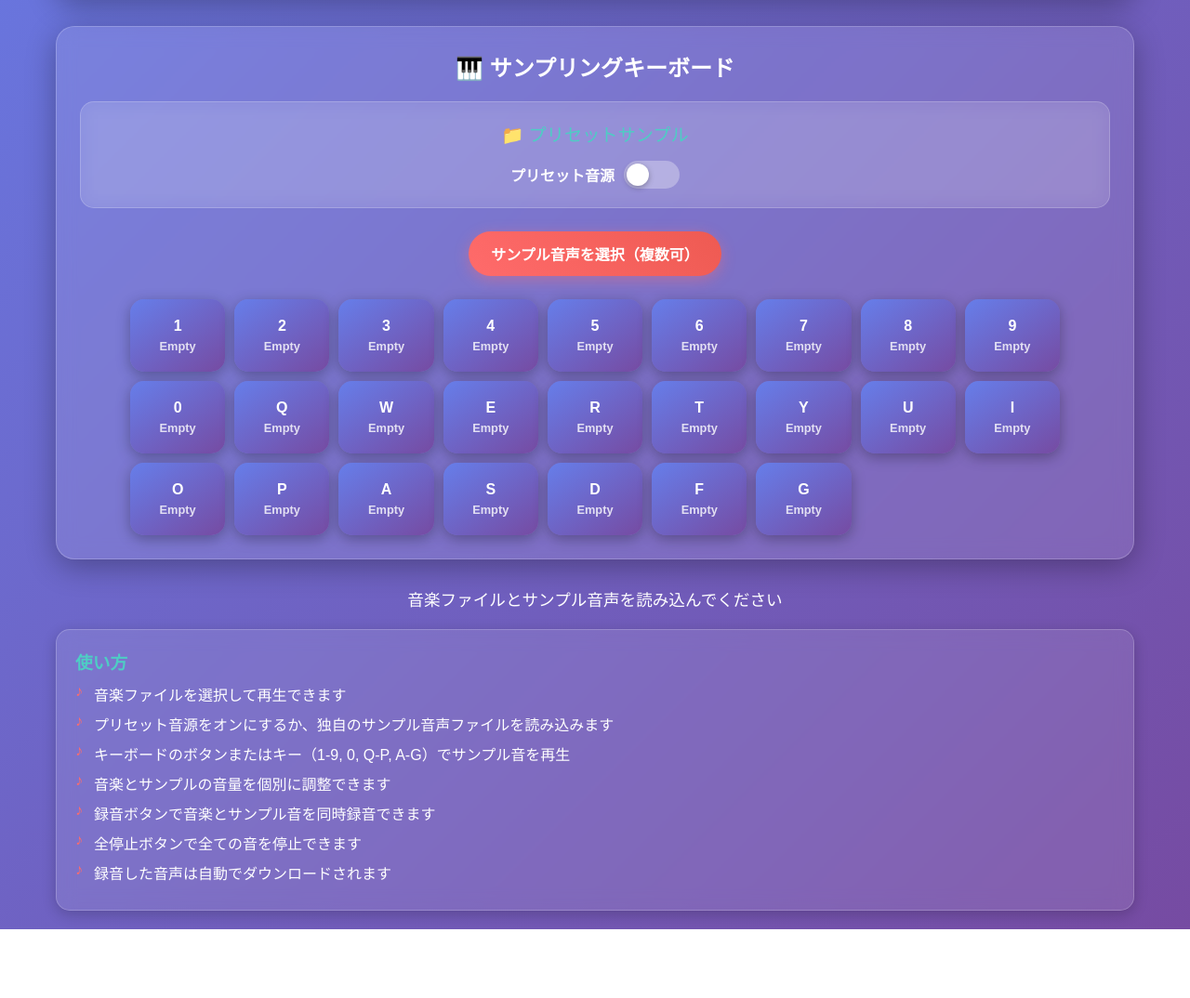
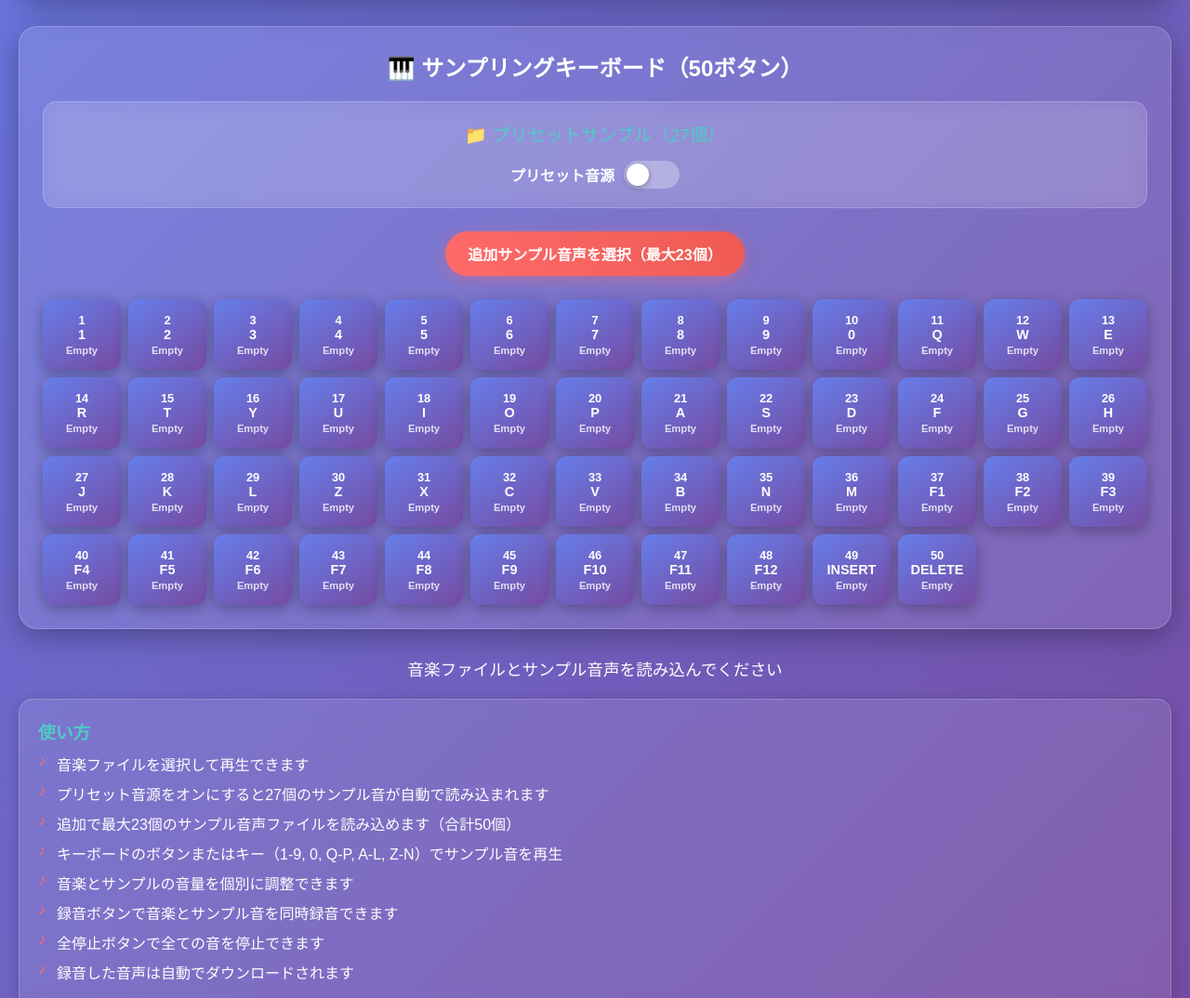
Before and after one commit to ashizawagas/sampling_DJset, a plain HTML site: page index.html in a window 1280 px wide. Shown: the part 502-1576 px from the top of the page at 93% size. Before the commit the page ends 1502 px from the top, so only its background shows below. Drawn offline with Linux system fonts and the light colour scheme.

Commit message:
Update index.html

```diff
--- a/index.html
+++ b/index.html
@@ -3,7 +3,7 @@
 <head>
     <meta charset="UTF-8">
     <meta name="viewport" content="width=device-width, initial-scale=1.0">
-    <title>サンプリングDJ</title>
+    <title>サンプリングDJセット</title>
     <style>
         * {
             margin: 0;
@@ -20,7 +20,7 @@
         }
 
         .container {
-            max-width: 1200px;
+            max-width: 1400px;
             margin: 0 auto;
             padding: 20px;
         }
@@ -312,26 +312,26 @@
 
         .keyboard {
             display: grid;
-            grid-template-columns: repeat(auto-fit, minmax(100px, 1fr));
-            gap: 10px;
-            max-width: 1000px;
+            grid-template-columns: repeat(auto-fit, minmax(80px, 1fr));
+            gap: 8px;
+            max-width: 1200px;
             margin: 0 auto;
         }
 
         .key {
             background: linear-gradient(145deg, #667eea, #764ba2);
             border: none;
-            padding: 20px 10px;
-            border-radius: 15px;
+            padding: 15px 8px;
+            border-radius: 12px;
             color: white;
             font-weight: bold;
-            font-size: 1rem;
+            font-size: 0.9rem;
             cursor: pointer;
             transition: all 0.2s ease;
             box-shadow: 0 4px 15px rgba(0, 0, 0, 0.3);
             position: relative;
             overflow: hidden;
-            min-height: 60px;
+            min-height: 55px;
             display: flex;
             flex-direction: column;
             justify-content: center;
@@ -376,9 +376,16 @@
         }
 
         .key-label {
+            font-size: 0.7rem;
+            opacity: 0.8;
+            margin-top: 3px;
+            text-align: center;
+            line-height: 1.1;
+        }
+
+        .key-number {
             font-size: 0.8rem;
-            opacity: 0.8;
-            margin-top: 5px;
+            font-weight: bold;
         }
 
         .status {
@@ -439,7 +446,7 @@
 <body>
     <div class="container">
         <div class="header">
-            <h1 class="logo">サンプリングDJ</h1>
+            <h1 class="logo">サンプリングDJセット</h1>
         </div>
 
         <div class="controls-section">
@@ -491,11 +498,11 @@
         </div>
 
         <div class="keyboard-section">
-            <h2 class="section-title">🎹 サンプリングキーボード</h2>
+            <h2 class="section-title">🎹 サンプリングキーボード（50ボタン）</h2>
 
             <!-- プリセットサンプルのオンオフ切り替え -->
             <div class="preset-samples">
-                <div class="preset-title">📁 プリセットサンプル</div>
+                <div class="preset-title">📁 プリセットサンプル（27個）</div>
                 <div class="preset-controls">
                     <div class="preset-toggle">
                         <span class="toggle-label">プリセット音源</span>
@@ -509,7 +516,7 @@
             <div class="sample-upload">
                 <label class="file-input-wrapper">
                     <input type="file" id="sampleFiles" accept="audio/*" multiple>
-                    サンプル音声を選択（複数可）
+                    追加サンプル音声を選択（最大23個）
                 </label>
             </div>
 
@@ -526,8 +533,9 @@
             <h3>使い方</h3>
             <ul>
                 <li>音楽ファイルを選択して再生できます</li>
-                <li>プリセット音源をオンにするか、独自のサンプル音声ファイルを読み込みます</li>
-                <li>キーボードのボタンまたはキー（1-9, 0, Q-P, A-G）でサンプル音を再生</li>
+                <li>プリセット音源をオンにすると27個のサンプル音が自動で読み込まれます</li>
+                <li>追加で最大23個のサンプル音声ファイルを読み込めます（合計50個）</li>
+                <li>キーボードのボタンまたはキー（1-9, 0, Q-P, A-L, Z-N）でサンプル音を再生</li>
                 <li>音楽とサンプルの音量を個別に調整できます</li>
                 <li>録音ボタンで音楽とサンプル音を同時録音できます</li>
                 <li>全停止ボタンで全ての音を停止できます</li>
@@ -554,39 +562,44 @@
                 this.musicSource = null;
                 this.presetEnabled = false;
 
-                // アップロードされた音声ファイルのプリセット（同じ階層）
+                // 27個のプリセットサンプル
                 this.presetSamples = [
-                    './sweinghit.mp3',
-                    './1234.mp3',
-                    './1234Hor.mp3',
-                    './ahahahaha.mp3',
-                    './ahYhe.mp3',
-                    './bakuhatsu1.mp3',
-                    './bakuhatsu2.mp3',
-                    './comon.mp3',
-                    './doit.mp3',
-                    './giveme.mp3',
-                    './hah.mp3',
-                    './heyDJ.mp3',
-                    './hoh.mp3',
-                    './horretime.mp3',
-                    './huh.mp3',
-                    './jah.mp3',
-                    './jamesbrown.mp3',
-                    './laser1.mp3',
-                    './laser2.mp3',
-                    './letsgo.mp3',
-                    './sairen1.mp3',
-                    './sairen2.mp3',
-                    './scrach.mp3',
-                    './sweing.mp3'
+                    './01Laser1.mp3',
+                    './2Laser2.mp3',
+                    './3Laser3.mp3',
+                    './4explo1.mp3',
+                    './5explo2.mp3',
+                    './6expro3.mp3',
+                    './7heyDJ.mp3',
+                    './8GiveMeafatbeat.mp3',
+                    './9Hah.mp3',
+                    './10Fuh.mp3',
+                    './11Letsgo.mp3',
+                    './12comon.mp3',
+                    './13AhYhe.mp3',
+                    './14DoIt.mp3',
+                    './15.123Doit.mp3',
+                    './16AHaHa.mp3',
+                    './17sweet.mp3',
+                    './18Hoo.mp3',
+                    './19scratch.mp3',
+                    './20James.mp3',
+                    './21partytime.mp3',
+                    './22Unity.mp3',
+                    './23tonty.mp3',
+                    './24.123Hoo.mp3',
+                    './25AaaHa.mp3',
+                    './26.Swing.mp3',
+                    './27.Hit.mp3'
                 ];
 
-                // 25個のキーマッピング
+                // 50個のキーマッピング
                 this.keyMapping = [
                     '1', '2', '3', '4', '5', '6', '7', '8', '9', '0',
                     'q', 'w', 'e', 'r', 't', 'y', 'u', 'i', 'o', 'p',
-                    'a', 's', 'd', 'f', 'g'
+                    'a', 's', 'd', 'f', 'g', 'h', 'j', 'k', 'l',
+                    'z', 'x', 'c', 'v', 'b', 'n', 'm',
+                    'F1', 'F2', 'F3', 'F4', 'F5', 'F6', 'F7', 'F8', 'F9', 'F10', 'F11', 'F12', 'Insert', 'Delete'
                 ];
 
                 this.initializeElements();
@@ -686,6 +699,7 @@
                     const keyElement = document.createElement('button');
                     keyElement.className = 'key';
                     keyElement.innerHTML = `
+                        <div class="key-number">${index + 1}</div>
                         <div>${key.toUpperCase()}</div>
                         <div class="key-label">Empty</div>
                     `;
@@ -707,18 +721,17 @@
                     await this.loadPresetSamples();
                 } else {
                     this.elements.presetToggle.classList.remove('active');
-                    this.clearSamples();
+                    this.clearPresetSamples();
                 }
             }
 
             // プリセットサンプル読み込み
             async loadPresetSamples() {
                 this.updateStatus('プリセットサンプルを読み込み中...');
-                this.samples = [];
 
                 let loadedCount = 0;
 
-                for (let i = 0; i < Math.min(this.presetSamples.length, this.keyMapping.length); i++) {
+                for (let i = 0; i < this.presetSamples.length; i++) {
                     try {
                         const response = await fetch(this.presetSamples[i]);
                         if (!response.ok) {
@@ -731,14 +744,15 @@
                         const fileName = this.presetSamples[i].split('/').pop().split('.')[0];
                         this.samples[i] = {
                             buffer: audioBuffer,
-                            name: fileName
+                            name: fileName,
+                            isPreset: true
                         };
 
                         // キーボードのラベルを更新
                         const keyElement = document.querySelector(`[data-index="${i}"]`);
                         if (keyElement) {
                             const label = keyElement.querySelector('.key-label');
-                            label.textContent = fileName.substring(0, 8);
+                            label.textContent = fileName.substring(0, 6);
                         }
 
                         loadedCount++;
@@ -757,20 +771,21 @@
                 this.updateStatus(`${loadedCount}個のプリセットサンプルを読み込みました`);
             }
 
-            // サンプルをクリア
-            clearSamples() {
-                this.samples = [];
-
-                // 全てのキーのラベルをクリア
-                for (let i = 0; i < this.keyMapping.length; i++) {
-                    const keyElement = document.querySelector(`[data-index="${i}"]`);
-                    if (keyElement) {
-                        const label = keyElement.querySelector('.key-label');
-                        label.textContent = 'Empty';
+            // プリセットサンプルをクリア
+            clearPresetSamples() {
+                // プリセットサンプルのみクリア
+                for (let i = 0; i < this.presetSamples.length; i++) {
+                    if (this.samples[i] && this.samples[i].isPreset) {
+                        this.samples[i] = null;
+                        const keyElement = document.querySelector(`[data-index="${i}"]`);
+                        if (keyElement) {
+                            const label = keyElement.querySelector('.key-label');
+                            label.textContent = 'Empty';
+                        }
                     }
                 }
 
-                this.updateStatus('サンプルをクリアしました');
+                this.updateStatus('プリセットサンプルをクリアしました');
             }
 
             async loadAudioFile(event) {
@@ -801,47 +816,55 @@
 
             async loadSampleFiles(event) {
                 const files = Array.from(event.target.files);
+                const maxAdditionalSamples = 23; // 残り23個
+                const startIndex = this.presetSamples.length; // 27から開始
 
-                // プリセットが有効な場合は無効にする
-                if (this.presetEnabled) {
-                    this.presetEnabled = false;
-                    this.elements.presetToggle.classList.remove('active');
+                if (files.length > maxAdditionalSamples) {
+                    alert(`最大${maxAdditionalSamples}個のサンプルファイルまで選択できます。`);
+                    return;
                 }
 
-                this.samples = [];
+                // 追加サンプルの領域をクリア
+                for (let i = startIndex; i < 50; i++) {
+                    if (this.samples[i] && !this.samples[i].isPreset) {
+                        this.samples[i] = null;
+                        const keyElement = document.querySelector(`[data-index="${i}"]`);
+                        if (keyElement) {
+                            const label = keyElement.querySelector('.key-label');
+                            label.textContent = 'Empty';
+                        }
+                    }
+                }
 
-                for (let i = 0; i < Math.min(files.length, this.keyMapping.length); i++) {
+                let loadedCount = 0;
+
+                for (let i = 0; i < files.length && (startIndex + i) < 50; i++) {
                     const file = files[i];
                     try {
                         const arrayBuffer = await file.arrayBuffer();
                         const audioBuffer = await this.audioContext.decodeAudioData(arrayBuffer);
 
-                        this.samples[i] = {
+                        const sampleIndex = startIndex + i;
+                        this.samples[sampleIndex] = {
                             buffer: audioBuffer,
-                            name: file.name.split('.')[0]
+                            name: file.name.split('.')[0],
+                            isPreset: false
                         };
 
                         // キーボードのラベルを更新
-                        const keyElement = document.querySelector(`[data-index="${i}"]`);
+                        const keyElement = document.querySelector(`[data-index="${sampleIndex}"]`);
                         if (keyElement) {
                             const label = keyElement.querySelector('.key-label');
-                            label.textContent = this.samples[i].name.substring(0, 8);
+                            label.textContent = this.samples[sampleIndex].name.substring(0, 6);
                         }
+
+                        loadedCount++;
                     } catch (error) {
                         console.error(`Sample ${file.name} loading error:`, error);
                     }
                 }
 
-                // 残りのキーをクリア
-                for (let i = files.length; i < this.keyMapping.length; i++) {
-                    const keyElement = document.querySelector(`[data-index="${i}"]`);
-                    if (keyElement) {
-                        const label = keyElement.querySelector('.key-label');
-                        label.textContent = 'Empty';
-                    }
-                }
-
-                this.updateStatus(`${this.samples.length}個のサンプル音声を読み込みました`);
+                this.updateStatus(`${loadedCount}個の追加サンプル音声を読み込みました`);
             }
 
             playAudio() {
@@ -930,6 +953,7 @@
 
                 const key = event.key.toLowerCase();
                 const index = this.keyMapping.indexOf(key);
+
                 if (index !== -1) {
                     event.preventDefault();
                     this.playSample(index);
```
